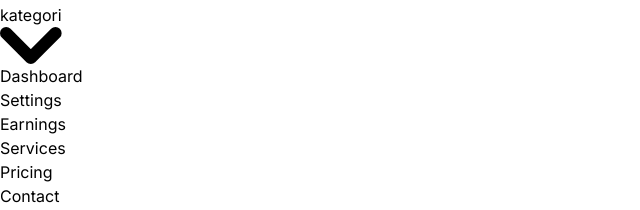
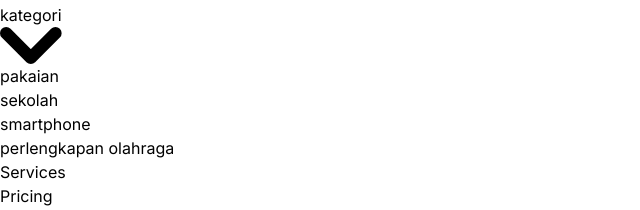
Before and after one commit to ekireski9983/shopping_nextjs, a Next.js app: page / in a window 1280 px wide. Shown: the part 451-661 px from the top of the page, without its empty margins (0-640 px from the left). Built offline with nearby package versions, Linux system fonts and the light colour scheme.

Commit message:
update layout

```diff
--- a/src/app/layout.js
+++ b/src/app/layout.js
@@ -39,13 +39,16 @@ export default function RootLayout({ children }) {
             <div id="dropdownNavbar" class="z-10 hidden font-normal bg-white divide-y divide-gray-100 rounded-lg shadow w-44 dark:bg-gray-700 dark:divide-gray-600">
                 <ul class="py-2 text-sm text-gray-700 dark:text-gray-400" aria-labelledby="dropdownLargeButton">
                   <li>
-                    <a href="#" class="block px-4 py-2 hover:bg-gray-100 dark:hover:bg-gray-600 dark:hover:text-white">Dashboard</a>
+                    <a href="/pakaian" class="block px-4 py-2 hover:bg-gray-100 dark:hover:bg-gray-600 dark:hover:text-white">pakaian</a>
                   </li>
                   <li>
-                    <a href="#" class="block px-4 py-2 hover:bg-gray-100 dark:hover:bg-gray-600 dark:hover:text-white">Settings</a>
+                    <a href="/sekolah" class="block px-4 py-2 hover:bg-gray-100 dark:hover:bg-gray-600 dark:hover:text-white">sekolah</a>
                   </li>
                   <li>
-                    <a href="#" class="block px-4 py-2 hover:bg-gray-100 dark:hover:bg-gray-600 dark:hover:text-white">Earnings</a>
+                    <a href="/smartphone" class="block px-4 py-2 hover:bg-gray-100 dark:hover:bg-gray-600 dark:hover:text-white">smartphone</a>
+                  </li>
+                  <li>
+                    <a href="/olahraga" class="block px-4 py-2 hover:bg-gray-100 dark:hover:bg-gray-600 dark:hover:text-white">perlengkapan olahraga</a>
                   </li>
                 </ul>
             </div>
```
